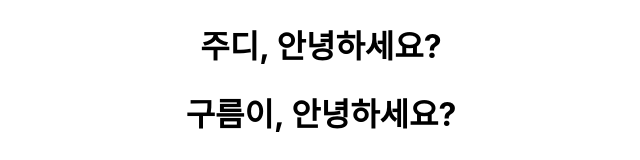
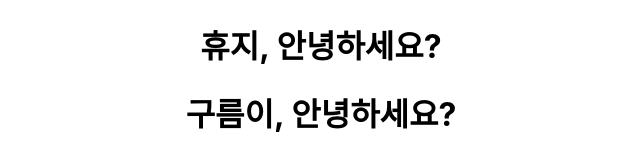
Before and after one commit to osparking/ts_shopping-app, a React (Create React App) app: page / in a window 1280 px wide. Shown: the top 160 px of the page, without its empty margins (319-959 px from the left). Built offline with nearby package versions, Linux system fonts and the light colour scheme.

Commit message:
함수 프롭형 인터페이스 정의 및 사용

```diff
--- a/src/App.tsx
+++ b/src/App.tsx
@@ -12,7 +12,7 @@ const f2 = <T,>(arg: T): T => {
 function App() {
   return (
     <div className="App">
-      <Greeter person="주디"/>
+      <Greeter person="휴지"/>
       <Greeter person="구름이"/>
       <Greeter person="쿠키"/>
     </div>
--- a/src/components/Greeter.tsx
+++ b/src/components/Greeter.tsx
@@ -1,6 +1,9 @@
 import { JSX } from "react";
+interface GreeterProp {
+    person: string
+}
 
-function Greeter(props: { person: string }): JSX.Element {
+function Greeter(props: GreeterProp): JSX.Element {
   return <h1>{props.person}, 안녕하세요?</h1>;
 }
 
```
